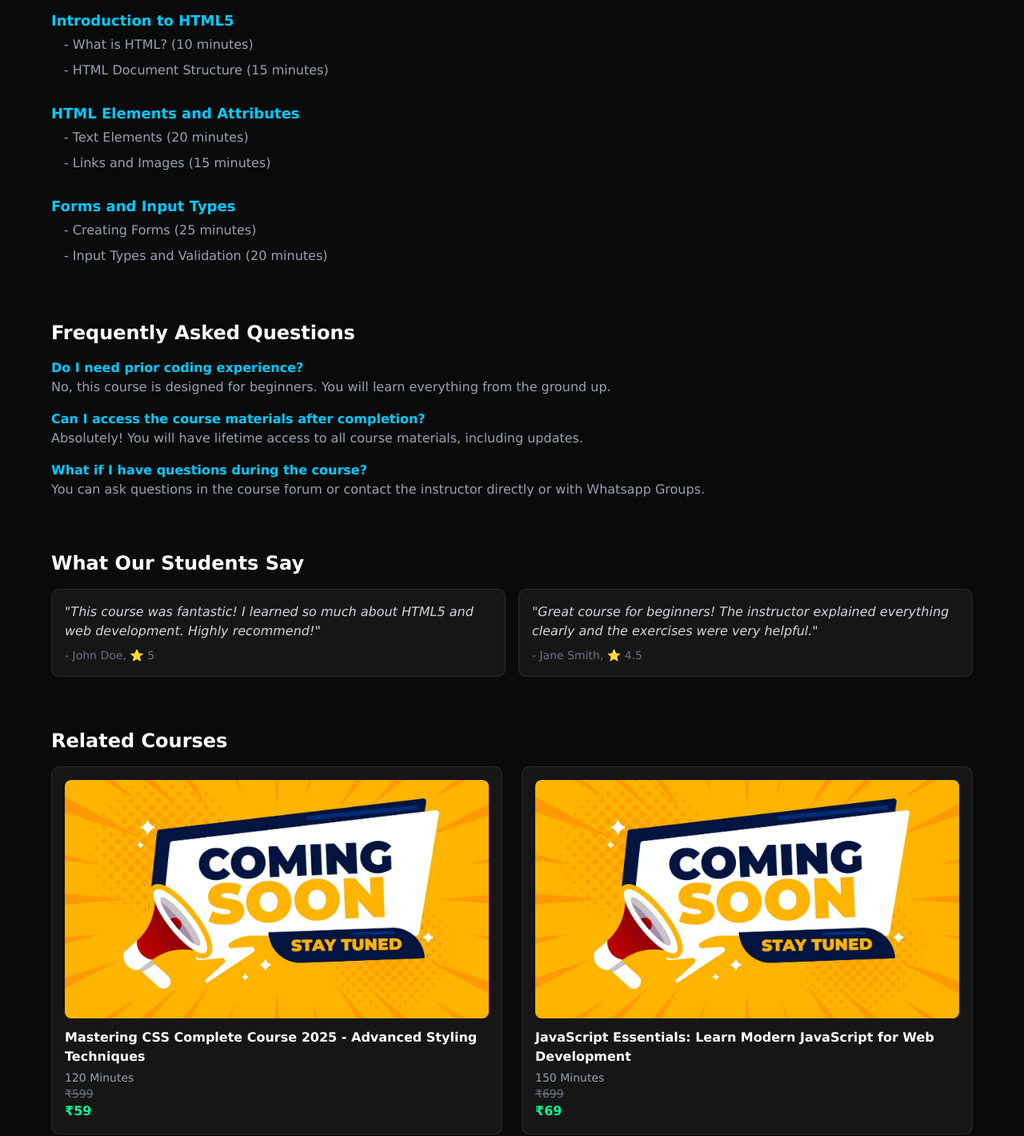
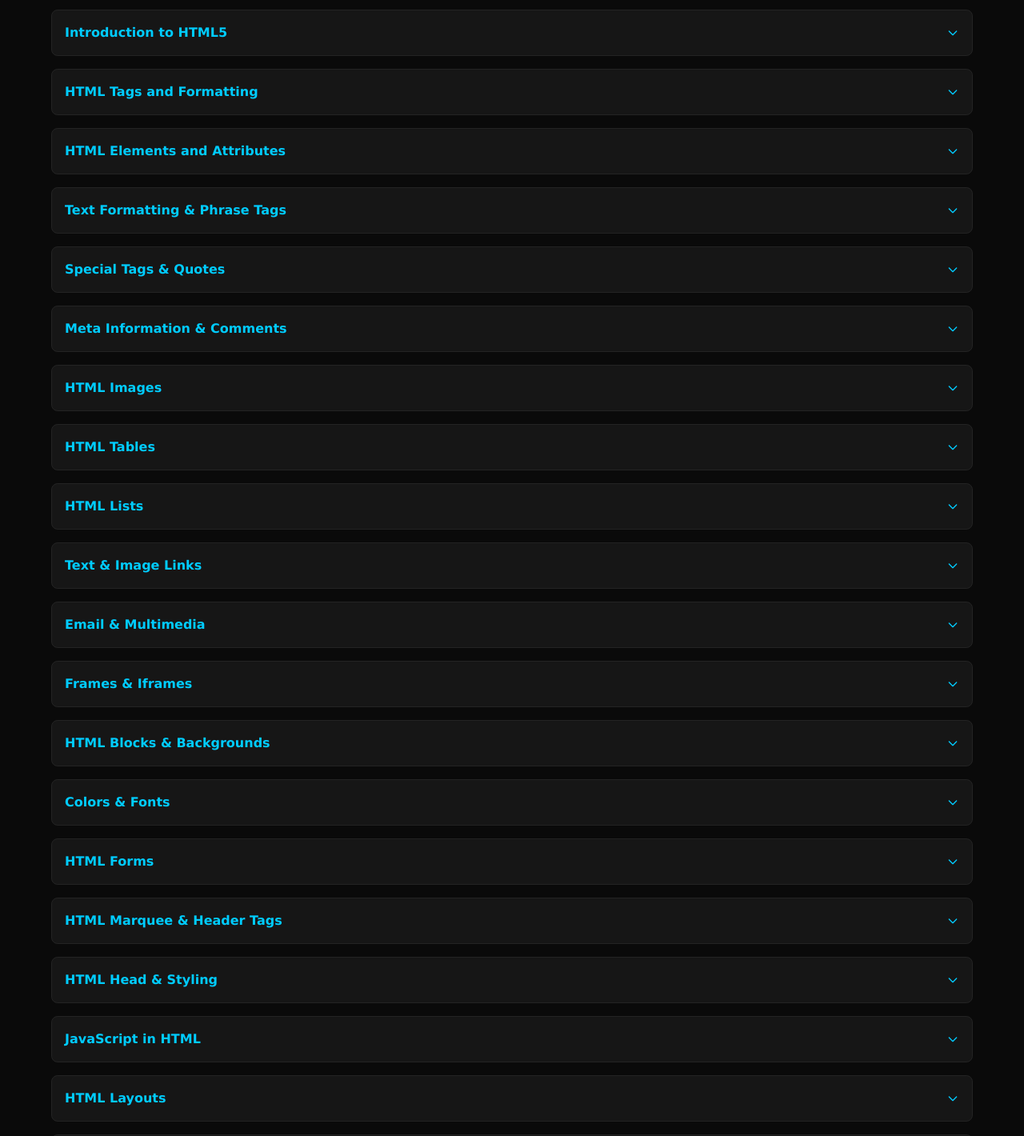
Before and after one commit to sigmavikki/codeindu, a Next.js app: page /courses/1 in a window 1280 px wide. Shown: the part 940-2360 px from the top of the page at 80% size. Built offline with nearby package versions, Linux system fonts and the light colour scheme.

Commit message:
update pages

```diff
--- a/package.json
+++ b/package.json
@@ -30,9 +30,11 @@
     "@types/node": "^20",
     "@types/react": "^19",
     "@types/react-dom": "^19",
+    "autoprefixer": "^10.4.21",
     "eslint": "^9",
     "eslint-config-next": "15.3.2",
-    "tailwindcss": "^4",
+    "postcss": "^8.5.5",
+    "tailwindcss": "^4.1.10",
     "typescript": "^5"
   }
 }
--- a/src/app/(pages)/(courses)/courses/[slug]/page.tsx
+++ b/src/app/(pages)/(courses)/courses/[slug]/page.tsx
@@ -37,22 +37,169 @@ const course = {
     {
       title: "Introduction to HTML5",
       lessons: [
-        { title: "What is HTML?", duration: "10 minutes" },
-        { title: "HTML Document Structure", duration: "15 minutes" },
+        { title: "HTML Overview", duration: "10 minutes" },
+        { title: "Basic HTML Document", duration: "10 minutes" },
+        { title: "HTML Tags & Structure", duration: "15 minutes" },
+        { title: "DOCTYPE Declaration", duration: "5 minutes" },
+      ],
+    },
+    {
+      title: "HTML Tags and Formatting",
+      lessons: [
+        { title: "Heading & Paragraph Tags", duration: "10 minutes" },
+        { title: "Line Breaks & Centering", duration: "10 minutes" },
+        { title: "Horizontal Lines & Formatting", duration: "10 minutes" },
+        { title: "Nonbreaking Spaces", duration: "5 minutes" },
       ],
     },
     {
       title: "HTML Elements and Attributes",
       lessons: [
-        { title: "Text Elements", duration: "20 minutes" },
-        { title: "Links and Images", duration: "15 minutes" },
+        { title: "HTML Tag vs Element", duration: "10 minutes" },
+        { title: "Nested HTML Elements", duration: "10 minutes" },
+        { title: "Core & i18n Attributes", duration: "10 minutes" },
+        { title: "The xml:lang Attribute", duration: "5 minutes" },
       ],
     },
     {
-      title: "Forms and Input Types",
+      title: "Text Formatting & Phrase Tags",
       lessons: [
-        { title: "Creating Forms", duration: "25 minutes" },
-        { title: "Input Types and Validation", duration: "20 minutes" },
+        { title: "Bold, Italic, Underline, Strike", duration: "15 minutes" },
+        { title: "Monospaced, Sup/Subscript", duration: "10 minutes" },
+        { title: "Insert/Delete, Large/Small Text", duration: "10 minutes" },
+        { title: "Emphasized, Marked, Strong Text", duration: "10 minutes" },
+      ],
+    },
+    {
+      title: "Special Tags & Quotes",
+      lessons: [
+        { title: "Abbreviation, Acronym, Direction", duration: "10 minutes" },
+        { title: "Quotations & Citations", duration: "10 minutes" },
+        { title: "Code, Keyboard, Variables", duration: "10 minutes" },
+        { title: "Output & Address Tags", duration: "5 minutes" },
+      ],
+    },
+    {
+      title: "Meta Information & Comments",
+      lessons: [
+        { title: "Adding Meta Tags", duration: "10 minutes" },
+        { title: "Keywords, Description, Author", duration: "10 minutes" },
+        { title: "Revision, Refresh, Redirect", duration: "10 minutes" },
+        { title: "Valid & Invalid Comments", duration: "10 minutes" },
+      ],
+    },
+    {
+      title: "HTML Images",
+      lessons: [
+        { title: "Insert Images & Attributes", duration: "10 minutes" },
+        { title: "Set Size, Border & Alignment", duration: "10 minutes" },
+        { title: "Free Web Graphics", duration: "5 minutes" },
+      ],
+    },
+    {
+      title: "HTML Tables",
+      lessons: [
+        { title: "Table Headings, Padding, Spacing", duration: "10 minutes" },
+        { title: "Colspan, Rowspan, Height, Width", duration: "10 minutes" },
+        { title: "Table Caption & Sections", duration: "10 minutes" },
+        { title: "Nested Tables", duration: "10 minutes" },
+      ],
+    },
+    {
+      title: "HTML Lists",
+      lessons: [
+        { title: "Unordered Lists & Types", duration: "10 minutes" },
+        { title: "Ordered Lists & Attributes", duration: "10 minutes" },
+        { title: "Definition Lists", duration: "10 minutes" },
+      ],
+    },
+    {
+      title: "Text & Image Links",
+      lessons: [
+        { title: "Linking Documents", duration: "10 minutes" },
+        { title: "Target & Base Path", duration: "10 minutes" },
+        { title: "Section Links & Link Colors", duration: "10 minutes" },
+        { title: "Image Links & Maps", duration: "10 minutes" },
+      ],
+    },
+    {
+      title: "Email & Multimedia",
+      lessons: [
+        { title: "HTML Email Links", duration: "5 minutes" },
+        { title: "Default Settings & Downloads", duration: "10 minutes" },
+        { title: "Embedded Audio/Video", duration: "10 minutes" },
+        { title: "Object & Embed Tags", duration: "10 minutes" },
+      ],
+    },
+    {
+      title: "Frames & Iframes",
+      lessons: [
+        { title: "Frames, Attributes, Disadvantages", duration: "10 minutes" },
+        { title: "Named Targets & Browser Support", duration: "10 minutes" },
+        { title: "Iframes & Attributes", duration: "10 minutes" },
+      ],
+    },
+    {
+      title: "HTML Blocks & Backgrounds",
+      lessons: [
+        { title: "Block vs Inline Elements", duration: "10 minutes" },
+        { title: "DIV & SPAN Tags", duration: "10 minutes" },
+        { title: "Background Colors & Images", duration: "10 minutes" },
+      ],
+    },
+    {
+      title: "Colors & Fonts",
+      lessons: [
+        { title: "Color Names, Hex, RGB, Safe Colors", duration: "10 minutes" },
+        { title: "Font Size, Face, Color", duration: "10 minutes" },
+        { title: "Basefont Tag Example", duration: "5 minutes" },
+      ],
+    },
+    {
+      title: "HTML Forms",
+      lessons: [
+        { title: "Form Attributes & Controls", duration: "10 minutes" },
+        { title: "Text & Password Inputs", duration: "10 minutes" },
+        { title: "Textareas, Checkbox, Radio", duration: "10 minutes" },
+        { title: "Select Box, File Uploads", duration: "10 minutes" },
+        { title: "Buttons & Hidden Inputs", duration: "10 minutes" },
+      ],
+    },
+    {
+      title: "HTML Marquee & Header Tags",
+      lessons: [
+        { title: "Marquee Tag & Attributes", duration: "5 minutes" },
+        { title: "HTML Header Tags", duration: "5 minutes" },
+      ],
+    },
+    {
+      title: "HTML Head & Styling",
+      lessons: [
+        { title: "<title>, <meta>, <link>, <style>", duration: "10 minutes" },
+        { title: "External, Internal, Inline Styles", duration: "10 minutes" },
+      ],
+    },
+    {
+      title: "JavaScript in HTML",
+      lessons: [
+        { title: "Script Tags & Placement", duration: "10 minutes" },
+        { title: "Event Handlers & Noscript", duration: "10 minutes" },
+      ],
+    },
+    {
+      title: "HTML Layouts",
+      lessons: [
+        { title: "Layouts using Tables", duration: "10 minutes" },
+        { title: "Multiple Columns & DIV Layouts", duration: "10 minutes" },
+      ],
+    },
+    {
+      title: "Final References and Project",
+      lessons: [
+        { title: "Tag, Attribute, Event References", duration: "10 minutes" },
+        { title: "Fonts, ASCII, Entities", duration: "10 minutes" },
+        { title: "Interview Questions", duration: "15 minutes" },
+        { title: "Final Mini Project", duration: "30 minutes" },
       ],
     },
   ],
@@ -75,20 +222,20 @@ const course = {
         "You can ask questions in the course forum or contact the instructor directly or with Whatsapp Groups.",
     },
   ],
-  testimonials: [
-    {
-      name: "John Doe",
-      feedback:
-        "This course was fantastic! I learned so much about HTML5 and web development. Highly recommend!",
-      rating: 5,
-    },
-    {
-      name: "Jane Smith",
-      feedback:
-        "Great course for beginners! The instructor explained everything clearly and the exercises were very helpful.",
-      rating: 4.5,
-    },
-  ],
+  // testimonials: [
+  //   {
+  //     name: "John Doe",
+  //     feedback:
+  //       "This course was fantastic! I learned so much about HTML5 and web development. Highly recommend!",
+  //     rating: 5,
+  //   },
+  //   {
+  //     name: "Jane Smith",
+  //     feedback:
+  //       "Great course for beginners! The instructor explained everything clearly and the exercises were very helpful.",
+  //     rating: 4.5,
+  //   },
+  // ],
   relatedCourses: [
     {
       id: 2,
@@ -183,21 +330,39 @@ export default function CourseDetailsPage() {
           </ul>
         </div>
 
-        {/* Curriculum */}
+        {/* Curriculum Section with Dropdown */}
         <div>
           <h2 className="text-2xl font-semibold mb-4">Curriculum</h2>
           {course.curriculum.map((section, i) => (
-            <div key={i} className="mb-6">
-              <h3 className="text-lg font-bold text-[#00ccff]">
-                {section.title}
-              </h3>
-              <ul className="pl-4 text-gray-400">
-                {section.lessons.map((lesson, j) => (
-                  <li key={j} className="py-1">
-                    - {lesson.title} ({lesson.duration})
-                  </li>
-                ))}
-              </ul>
+            <div
+              key={i}
+              className="mb-4 border border-white/10 rounded-md overflow-hidden"
+            >
+              <details className="group bg-white/5 p-4 cursor-pointer">
+                <summary className="flex justify-between items-center font-semibold text-[#00ccff] marker:text-transparent">
+                  <span>{section.title}</span>
+                  <svg
+                    className="w-4 h-4 text-[#00ccff] transform transition-transform group-open:rotate-180"
+                    fill="none"
+                    stroke="currentColor"
+                    strokeWidth="2"
+                    viewBox="0 0 24 24"
+                  >
+                    <path
+                      strokeLinecap="round"
+                      strokeLinejoin="round"
+                      d="M19 9l-7 7-7-7"
+                    />
+                  </svg>
+                </summary>
+                <ul className="mt-3 pl-4 text-gray-400 list-disc">
+                  {section.lessons.map((lesson, j) => (
+                    <li key={j} className="py-1">
+                      {lesson.title} ({lesson.duration})
+                    </li>
+                  ))}
+                </ul>
+              </details>
             </div>
           ))}
         </div>
@@ -216,7 +381,7 @@ export default function CourseDetailsPage() {
         </div>
 
         {/* Testimonials */}
-        <div>
+        {/* <div>
           <h2 className="text-2xl font-semibold mb-4">What Our Students Say</h2>
           <div className="grid md:grid-cols-2 gap-4">
             {course.testimonials.map((t, i) => (
@@ -233,7 +398,7 @@ export default function CourseDetailsPage() {
               </div>
             ))}
           </div>
-        </div>
+        </div> */}
 
         {/* Related Courses */}
         <div>
--- a/src/app/globals.css
+++ b/src/app/globals.css
@@ -138,3 +138,17 @@ body {
 .animate-fade-in {
   animation: fade-in 0.7s ease forwards;
 }
+
+
+/* For course drop down */
+details > summary {
+  list-style: none;
+}
+
+details > summary::-webkit-details-marker {
+  display: none;
+}
+
+details[open] summary {
+  font-weight: 600;
+}
```
Also changed, not shown: src/app/(pages)/services/[slug]/page.tsx (+39 -47 lines), 1 other file (tests, documents, lock files or other folders).
